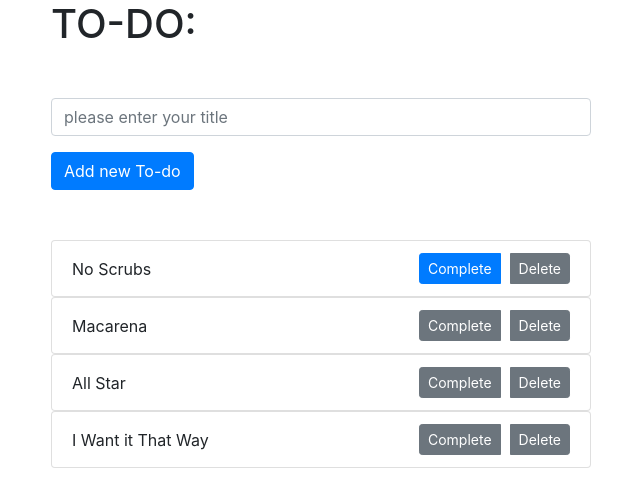
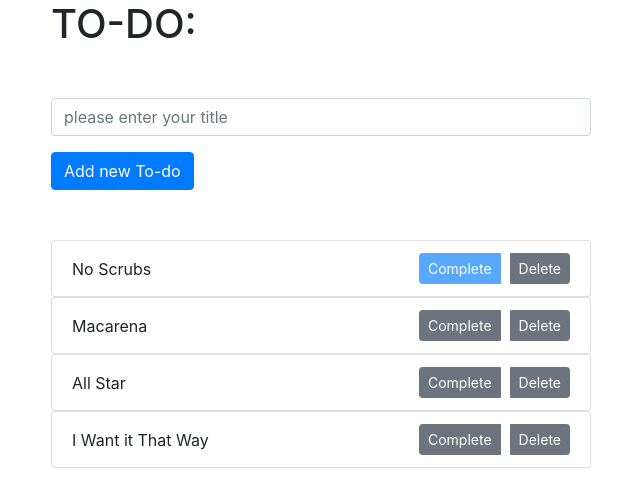
Before and after one commit to shunz869/Devmountain_To_Do, a React (Create React App) app: page / in a window 1280 px wide. Shown: the top 504 px of the page, without its empty margins (34-674 px from the left). Built offline with nearby package versions, Linux system fonts and the light colour scheme.

Commit message:
handle disabled button

```diff
--- a/src/components/itemList.js
+++ b/src/components/itemList.js
@@ -35,6 +35,7 @@ export class ItemList extends Component {
               <button
               className={this.addClassname(item)}
               style={{marginRight:10}}
+              disabled={item.completed}
               onClick = {() => {this.handleComplete(item)}}
               >
               Complete
```
